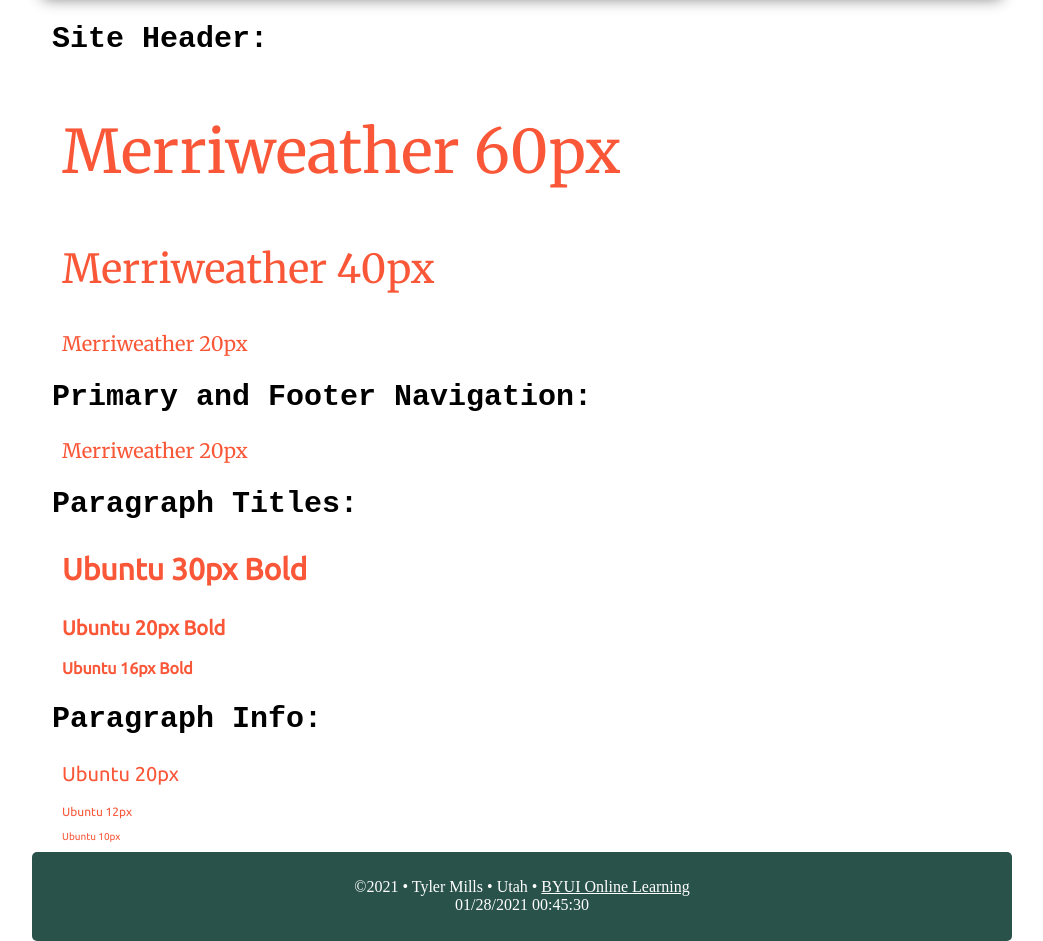
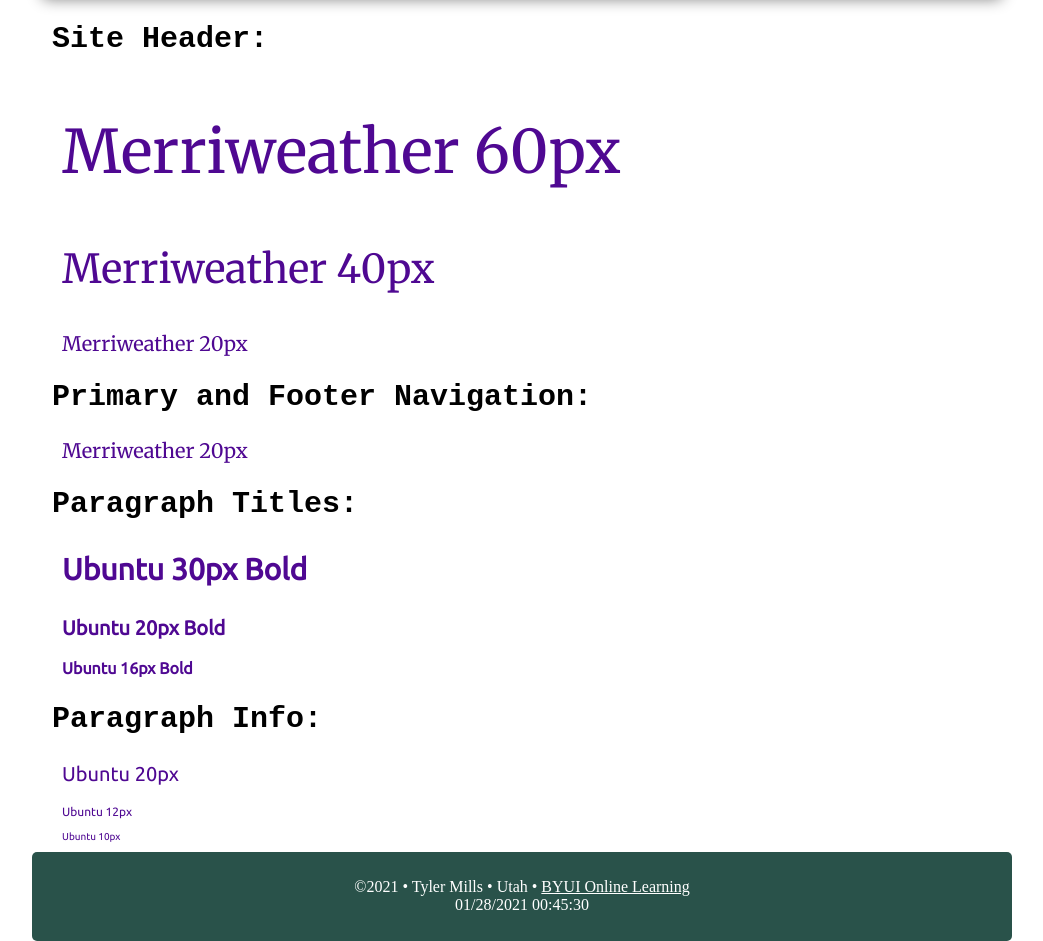
Before and after one commit to tyjmills/tyjmills.github.io, a plain HTML site: page lesson3/typography.html in a window 1280 px wide. Shown: the part 164-1105 px from the top of the page, without its empty margins (118-1161 px from the left). Drawn offline with Linux system fonts and the light colour scheme; a web font is replaced by a local one.

Commit message:
Changed navigation colors again.

```diff
--- a/lesson3/css/small.css
+++ b/lesson3/css/small.css
@@ -13,7 +13,6 @@ header, footer {
 
 header {
     height: 50px;
-
 }
 
 h1 {
@@ -37,7 +36,8 @@ nav ul {
 }
 nav ul li a {
     display: block;
-    color: #fff;
+    color: #4F0892;
+    /* color: #fff; */
 	text-align: center;
 	padding: 0.75rem;
 	text-decoration: none;
@@ -80,21 +80,21 @@ h2 {
     margin-left: 20px;
     font-family: 'Merriweather', serif;
     font-size: 60px;
-    color: #f95738;
+    color: #4F0892;
 }
 
 .merri40 {
     margin-left: 20px;
     font-family: 'Merriweather', serif;
     font-size: 40px;
-    color: #f95738;
+    color: #4F0892;
 }
 
 .merri20 {
     margin-left: 20px;
     font-family: 'Merriweather', serif;
     font-size: 20px;
-    color: #f95738;
+    color: #4F0892;
 }
 
 .ubuntu30b {
@@ -102,7 +102,7 @@ h2 {
     font-family: 'Ubuntu', sans-serif;
     font-size: 30px;
     font-weight: bold;
-    color: #f95738;
+    color: #4F0892;
 }
 
 .ubuntu20b {
@@ -110,7 +110,7 @@ h2 {
     font-family: 'Ubuntu', sans-serif;
     font-size: 20px;
     font-weight: bold;
-    color: #f95738;
+    color: #4F0892;
 }
 
 .ubuntu16b {
@@ -118,28 +118,28 @@ h2 {
     font-family: 'Ubuntu', sans-serif;
     font-size: 16px;
     font-weight: bold;
-    color: #f95738;
+    color: #4F0892;
 }
 
 .ubuntu20 {
     margin-left: 20px;
     font-family: 'Ubuntu', sans-serif;
     font-size: 20px;
-    color: #f95738;
+    color: #4F0892;
 }
 
 .ubuntu12 {
     margin-left: 20px;
     font-family: 'Ubuntu', sans-serif;
     font-size: 12px;
-    color: #f95738;
+    color: #4F0892;
 }
 
 .ubuntu10 {
     margin-left: 20px;
     font-family: 'Ubuntu', sans-serif;
     font-size: 10px;
-    color: #f95738;
+    color:#4F0892;
 }
 
 #logo {
```
